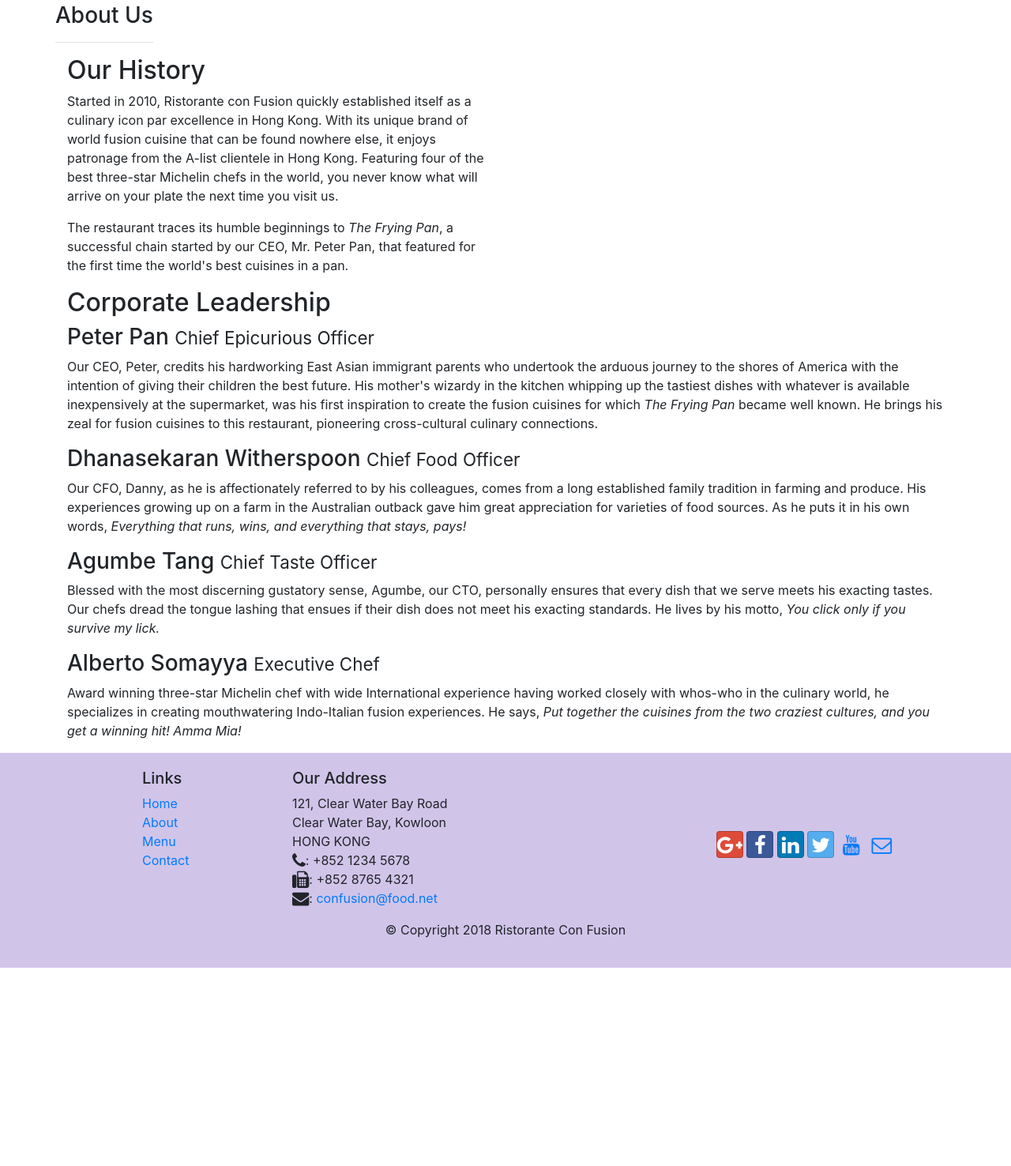
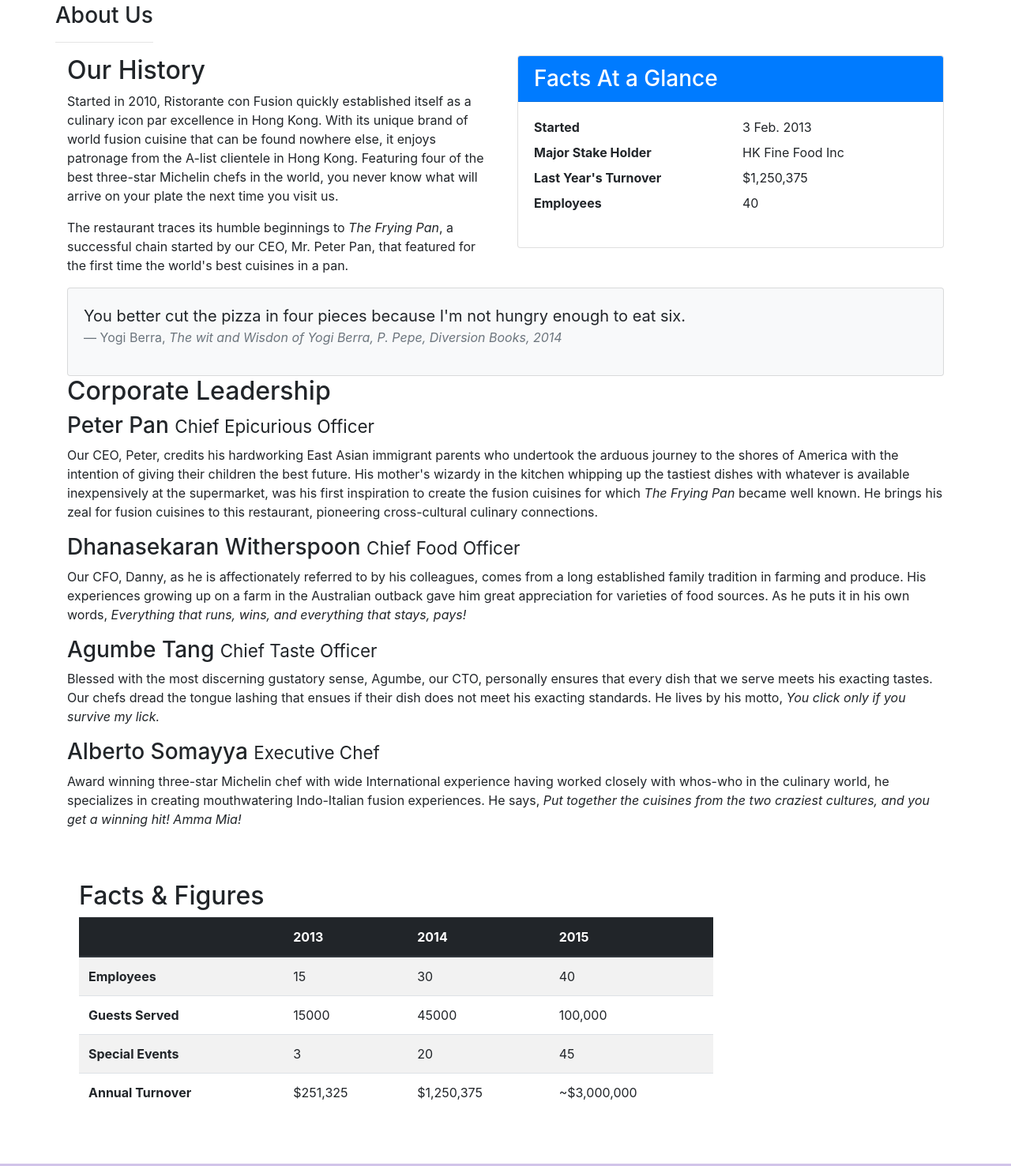
Before and after one commit to fidodo/coursera, a website: page aboutus.html in a window 1280 px wide. Shown: the part 395-1871 px from the top of the page at 79% size. Before the commit the page ends 1620 px from the top, so only its background shows below. Drawn offline with nearby package versions, Linux system fonts and the light colour scheme.

Commit message:
tables and cards

```diff
--- a/aboutus.html
+++ b/aboutus.html
@@ -69,7 +69,34 @@
                 <p>Started in 2010, Ristorante con Fusion quickly established itself as a culinary icon par excellence in Hong Kong. With its unique brand of world fusion cuisine that can be found nowhere else, it enjoys patronage from the A-list clientele in Hong Kong.  Featuring four of the best three-star Michelin chefs in the world, you never know what will arrive on your plate the next time you visit us.</p>
                 <p>The restaurant traces its humble beginnings to <em>The Frying Pan</em>, a successful chain started by our CEO, Mr. Peter Pan, that featured for the first time the world's best cuisines in a pan.</p>
             </div>
-            <div>
+            <div class="col-sm">
+                <div class="card">
+                    <h3 class="card-header bg-primary text-white">Facts At a Glance</h3>
+                    <div class="card-body">
+                        <dl class="row">
+                            <dt class="col-6">Started</dt>
+                            <dd class="col-6">3 Feb. 2013</dd>
+                            <dt class="col-6">Major Stake Holder</dt>
+                            <dd class="col-6">HK Fine Food Inc</dd>
+                            <dt class="col-6">Last Year's Turnover</dt>
+                            <dd class="col-6">$1,250,375</dd>
+                            <dt class="col-6">Employees</dt>
+                            <dd class="col-6">40</dd>
+                        </dl>
+                    </div>
+                </div>
+            </div>
+            <div class="col-12">
+                <div class="card card-body bg-light">
+                    <blockquote class="blockquote">
+                        <p class="mb-0">You better cut the pizza in four pieces because I'm not hungry enough to eat six.</p>
+                        <footer class="blockquote-footer">Yogi Berra,
+                            <cite title="Source Title">
+                                The wit and Wisdon of Yogi Berra, P. Pepe, Diversion Books, 2014
+                            </cite>
+                        </footer>
+                    </blockquote>
+                </div>
             </div>
         </div>
 
@@ -87,7 +114,49 @@
                 <p class="d-none d-sm-block">Award winning three-star Michelin chef with wide International experience having worked closely with whos-who in the culinary world, he specializes in creating mouthwatering Indo-Italian fusion experiences. He says, <em>Put together the cuisines from the two craziest cultures, and you get a winning hit! Amma Mia!</em></p>
             </div>
        </div>
-
+<div class="row row-content">
+    <div class="col-12 col-sm-9">
+        <h2>Facts &amp; Figures</h2>
+        <div class ="table-responsive">
+            <table class="table table-striped">
+                <thead class="thead-dark">
+                    <tr>
+                        <th>&nbsp;</th>
+                        <th>2013</th>
+                        <th>2014</th>
+                        <th>2015</th>
+                    </tr>
+                </thead>
+                <tbody>
+                    <tr>
+                    <th>Employees</th>
+                    <td>15</td>
+                    <td>30</td>
+                    <td>40</td>
+                </tr>
+                <tr>
+                    <th>Guests Served</th>
+                    <td>15000</td>
+                    <td>45000</td>
+                    <td>100,000</td>
+                </tr>
+                <tr>
+                    <th>Special Events</th>
+                    <td>3</td>
+                    <td>20</td>
+                    <td>45</td>
+                </tr>
+                <tr>
+                    <th>Annual Turnover</th>
+                    <td>$251,325</td>
+                    <td>$1,250,375</td>
+                    <td>~$3,000,000</td>
+                </tr>
+                </tbody>
+            </table>
+        </div>
+    </div>
+</div>
     </div>
 
     <footer class="footer">
```
